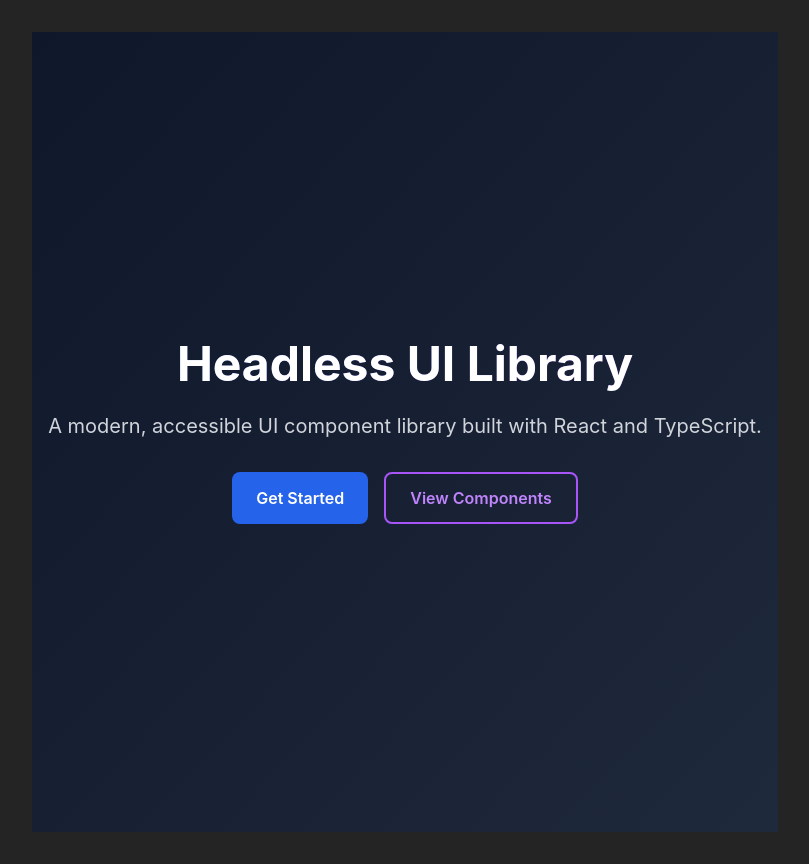
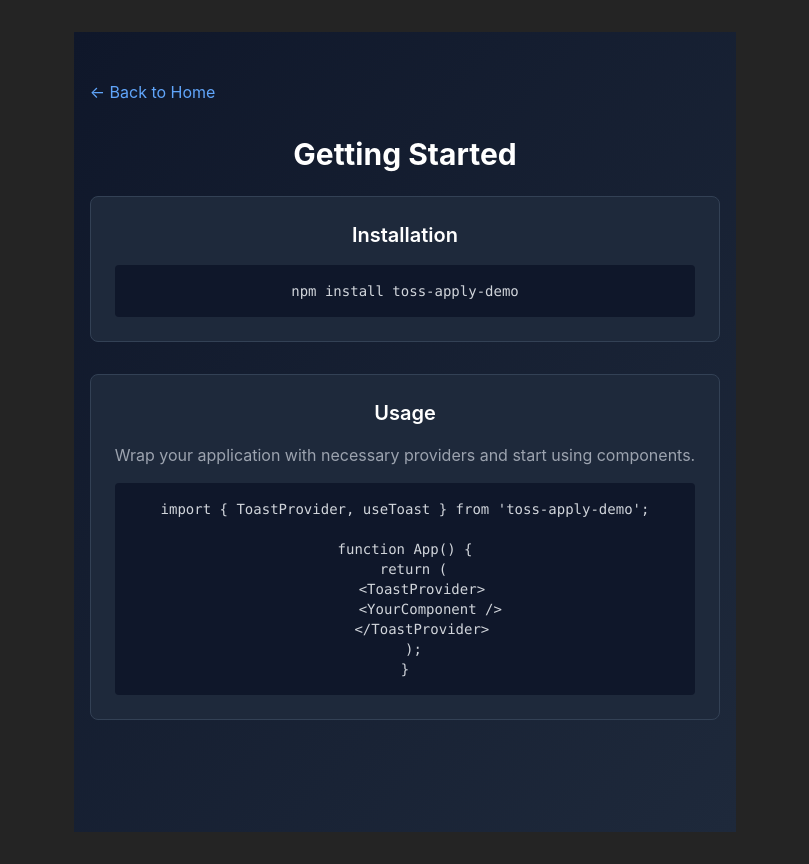
Before and after one commit to yeneua/toss-apply-demo, a React (Vite) app: page / in a window 1280 px wide. Both pictures are taken after a click on the button "Get Started". Shown: the whole page, without its empty margins (235-1044 px from the left). Built offline with nearby package versions, Linux system fonts and the light colour scheme.

Commit message:
feat: Implement initial application structure with view navigation, a Toast component demo, and corresponding tests.

```diff
--- a/src/App.tsx
+++ b/src/App.tsx
@@ -1,6 +1,67 @@
+import { useState } from 'react';
+import { ToastProvider } from './components/Toast/ToastProvider';
+import { useToast } from './components/Toast/useToast';
+
+type View = 'landing' | 'guide' | 'components';
+
+function App() {
+    const [view, setView] = useState<View>('landing');
+
+    const renderContent = () => {
+        switch (view) {
+            case 'guide':
+                return (
+                    <div className="max-w-4xl mx-auto px-4 py-12 text-white">
+                        <button
+                            onClick={() => setView('landing')}
+                            className="mb-8 text-blue-400 hover:text-blue-300 flex items-center gap-2"
+                        >
+                            ← Back to Home
+                        </button>
+                        <h2 className="text-3xl font-bold mb-6">Getting Started</h2>
+                        <div className="space-y-8">
+                            <section className="bg-slate-800 p-6 rounded-lg border border-slate-700">
+                                <h3 className="text-xl font-semibold mb-4">Installation</h3>
+                                <pre className="bg-slate-900 p-4 rounded text-sm overflow-x-auto text-gray-300">
+                                    <code>npm install toss-apply-demo</code>
+                                </pre>
+                            </section>
+                            <section className="bg-slate-800 p-6 rounded-lg border border-slate-700">
+                                <h3 className="text-xl font-semibold mb-4">Usage</h3>
+                                <p className="text-gray-400 mb-4">Wrap your application with necessary providers and start using components.</p>
+                                <pre className="bg-slate-900 p-4 rounded text-sm overflow-x-auto text-gray-300">
+                                    <code>{`import { ToastProvider, useToast } from 'toss-apply-demo';
+
 function App() {
   return (
-        <div className="min-h-screen flex flex-col items-center justify-center bg-gradient-to-br from-slate-900 to-slate-800">
+    <ToastProvider>
+      <YourComponent />
+    </ToastProvider>
+  );
+}`}</code>
+                                </pre>
+                            </section>
+                        </div>
+                    </div>
+                );
+            case 'components':
+                return (
+                    <div className="max-w-4xl mx-auto px-4 py-12 text-white">
+                        <button
+                            onClick={() => setView('landing')}
+                            className="mb-8 text-blue-400 hover:text-blue-300 flex items-center gap-2"
+                        >
+                            ← Back to Home
+                        </button>
+                        <h2 className="text-3xl font-bold mb-6">Components</h2>
+                        <div className="grid gap-6">
+                            <ToastDemo />
+                            {/* Other components will be added here */}
+                        </div>
+                    </div>
+                );
+            default:
+                return (
                     <div className="max-w-4xl mx-auto px-4 py-12 text-center">
                         <h1 className="text-5xl font-bold text-white mb-6 bg-gradient-to-r from-blue-400 to-purple-600 bg-clip-text text-transparent">
                             Headless UI Library
@@ -9,15 +70,64 @@ function App() {
                             A modern, accessible UI component library built with React and TypeScript.
                         </p>
                         <div className="flex gap-4 justify-center">
-                    <button className="px-6 py-3 bg-blue-600 text-white rounded-lg hover:bg-blue-700 transition-colors font-semibold">
+                            <button
+                                onClick={() => setView('guide')}
+                                className="px-6 py-3 bg-blue-600 text-white rounded-lg hover:bg-blue-700 transition-colors font-semibold"
+                            >
                                 Get Started
                             </button>
-                    <button className="px-6 py-3 bg-transparent border-2 border-purple-500 text-purple-400 rounded-lg hover:bg-purple-500/10 transition-colors font-semibold">
+                            <button
+                                onClick={() => setView('components')}
+                                className="px-6 py-3 bg-transparent border-2 border-purple-500 text-purple-400 rounded-lg hover:bg-purple-500/10 transition-colors font-semibold"
+                            >
                                 View Components
                             </button>
                         </div>
                     </div>
+                );
+        }
+    };
+
+    return (
+        <ToastProvider>
+            <div className="min-h-screen flex flex-col bg-gradient-to-br from-slate-900 to-slate-800 overflow-y-auto">
+                {renderContent()}
             </div>
+        </ToastProvider>
+    );
+}
+
+function ToastDemo() {
+    const { toast } = useToast();
+
+    return (
+        <section className="bg-slate-800 p-6 rounded-lg border border-slate-700">
+            <h3 className="text-xl font-semibold mb-4">Toast</h3>
+            <div className="flex flex-wrap gap-4">
+                <button
+                    onClick={() => toast({ title: 'Success', description: 'Action completed successfully.' })}
+                    className="px-4 py-2 bg-green-600 text-white rounded hover:bg-green-700 transition"
+                >
+                    Show Success
+                </button>
+                <button
+                    onClick={() => toast({ title: 'Error', description: 'Something went wrong.', variant: 'error' })}
+                    className="px-4 py-2 bg-red-600 text-white rounded hover:bg-red-700 transition"
+                >
+                    Show Error
+                </button>
+                <button
+                    onClick={() => toast({
+                        title: 'With Action',
+                        description: 'Please confirm your action.',
+                        action: <button className="text-sm font-bold underline" onClick={() => alert('Confirmed!')}>Undo</button>
+                    })}
+                    className="px-4 py-2 bg-slate-600 text-white rounded hover:bg-slate-700 transition"
+                >
+                    With Action
+                </button>
+            </div>
+        </section>
     );
 }
 
```
Also changed, not shown: 1 other file (tests, documents, lock files or other folders). Lines whose indentation alone changed are shown as unchanged.
